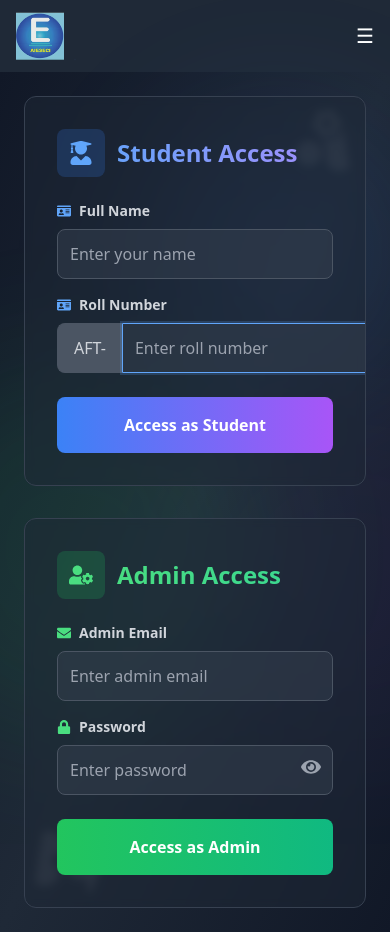
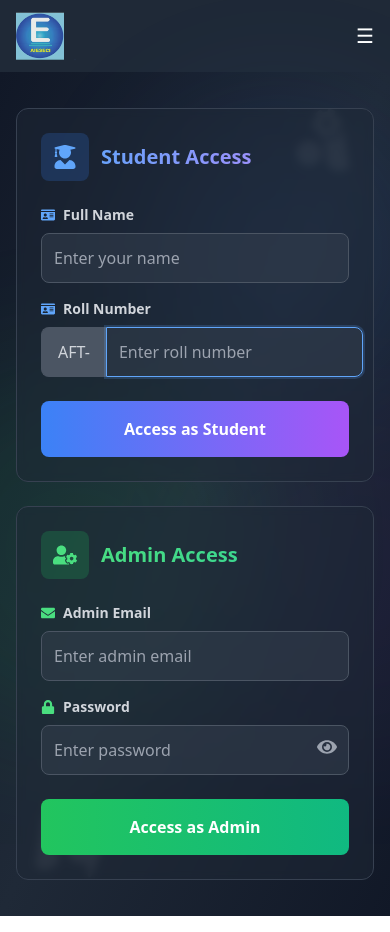
Before and after one commit to Parthshrivastava007/Aieseci, a React (Create React App) app: page /enrollementtable in a window 390 px wide. Built offline with nearby package versions, Linux system fonts and the light colour scheme.

Commit message:
feat: implement ExamMarksModal, AccessCard, and CourseFrom components for system management

```diff
--- a/src/components/AccessCard.js
+++ b/src/components/AccessCard.js
@@ -183,7 +183,7 @@ const AccessCard = ({
 
   return (
     <motion.div
-      className="min-h-screen bg-gradient-to-br from-gray-900 via-gray-800 to-gray-900 text-white flex items-center justify-center p-6 relative overflow-hidden"
+      className="min-h-screen bg-gradient-to-br from-gray-900 via-gray-800 to-gray-900 text-white flex items-center justify-center p-4 sm:p-6 lg:p-8 relative overflow-hidden"
       initial={{ opacity: 0 }}
       animate={{ opacity: 1 }}
       transition={{ duration: 0.8 }}
@@ -261,7 +261,7 @@ const AccessCard = ({
       </div>
 
       <motion.div
-        className="grid grid-cols-1 md:grid-cols-2 gap-8 w-full max-w-5xl relative z-10"
+        className="grid grid-cols-1 lg:grid-cols-2 gap-6 md:gap-8 w-full max-w-5xl relative z-10"
         variants={containerVariants}
         initial="hidden"
         animate="visible"
@@ -282,7 +282,7 @@ const AccessCard = ({
             }
           />
 
-          <div className="relative bg-gray-800/50 backdrop-blur-sm p-8 rounded-xl border border-gray-700 group-hover:border-blue-400/50 transition-all duration-300 overflow-hidden">
+          <div className="relative bg-gray-800/50 backdrop-blur-sm p-6 sm:p-8 rounded-xl border border-gray-700 group-hover:border-blue-400/50 transition-all duration-300 overflow-hidden">
             {/* Shine Effect */}
             <motion.div
               className="absolute inset-0 opacity-0 group-hover:opacity-100 pointer-events-none"
@@ -314,7 +314,7 @@ const AccessCard = ({
                 <FaUserGraduate className="text-blue-400 text-2xl" />
               </motion.div>
               <motion.h2
-                className="text-2xl font-bold"
+                className="text-xl sm:text-2xl font-bold"
                 variants={gradientAnimation}
                 initial="initial"
                 animate="animate"
@@ -440,7 +440,7 @@ const AccessCard = ({
             }
           />
 
-          <div className="relative bg-gray-800/50 backdrop-blur-sm p-8 rounded-xl border border-gray-700 group-hover:border-green-400/50 transition-all duration-300 overflow-hidden">
+          <div className="relative bg-gray-800/50 backdrop-blur-sm p-6 sm:p-8 rounded-xl border border-gray-700 group-hover:border-green-400/50 transition-all duration-300 overflow-hidden">
             {/* Shine Effect */}
             <motion.div
               className="absolute inset-0 opacity-0 group-hover:opacity-100 pointer-events-none"
@@ -472,7 +472,7 @@ const AccessCard = ({
                 <FaUserCog className="text-green-400 text-2xl" />
               </motion.div>
               <motion.h2
-                className="text-2xl font-bold"
+                className="text-xl sm:text-2xl font-bold"
                 variants={gradientAnimation}
                 initial="initial"
                 animate="animate"
--- a/src/components/CourseFrom.js
+++ b/src/components/CourseFrom.js
@@ -73,6 +73,12 @@ const CourseForm = () => {
 
   const handleSubmit = async (e) => {
     e.preventDefault();
+
+    if (currentStep < 3) {
+      nextStep();
+      return;
+    }
+
     setLoading(true);
 
     try {
@@ -434,6 +440,11 @@ const CourseForm = () => {
           {/* Form */}
           <motion.form
             onSubmit={handleSubmit}
+            onKeyDown={(e) => {
+              if (e.key === 'Enter') {
+                e.preventDefault();
+              }
+            }}
             variants={formVariants}
             className="bg-gray-800/50 backdrop-blur-sm rounded-2xl border border-gray-700 p-8 shadow-2xl"
           >
@@ -738,6 +749,7 @@ const CourseForm = () => {
 
               {currentStep < 3 ? (
                 <motion.button
+                  key="next-btn"
                   type="button"
                   onClick={nextStep}
                   variants={buttonVariants}
@@ -750,6 +762,7 @@ const CourseForm = () => {
                 </motion.button>
               ) : (
                 <motion.button
+                  key="submit-btn"
                   type="submit"
                   disabled={loading}
                   variants={buttonVariants}
--- a/src/components/ExamMarksModal.js
+++ b/src/components/ExamMarksModal.js
@@ -51,7 +51,7 @@ const ExamMarksModal = ({ student, onClose }) => {
   // 🔹 Delete Marks
   const handleDelete = async () => {
     const confirmDelete = window.confirm(
-      `Are you sure you want to delete ${semester} marks?`
+      `Are you sure you want to delete ${semester} marks?`,
     );
     if (!confirmDelete) return;
 
```
